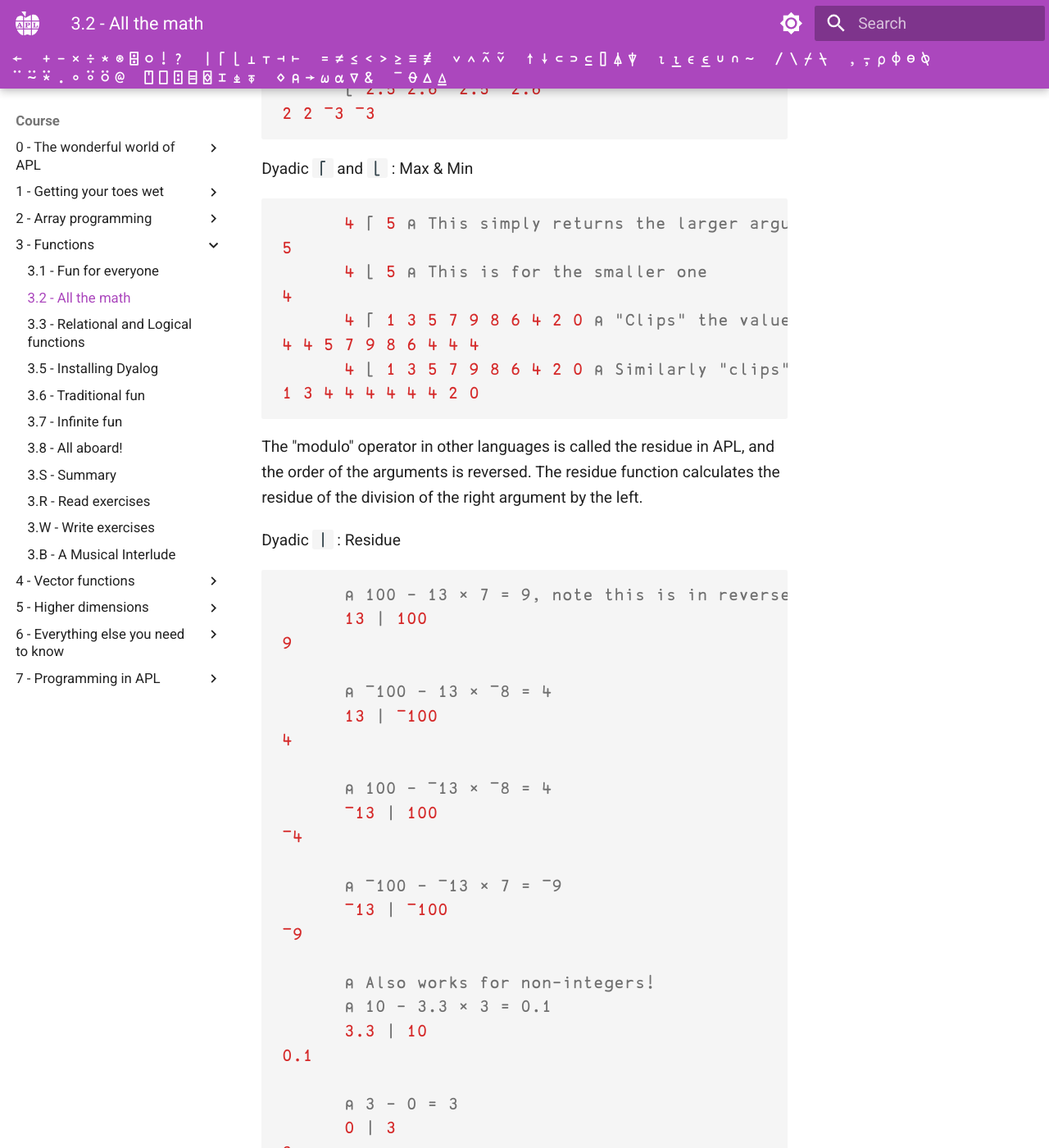
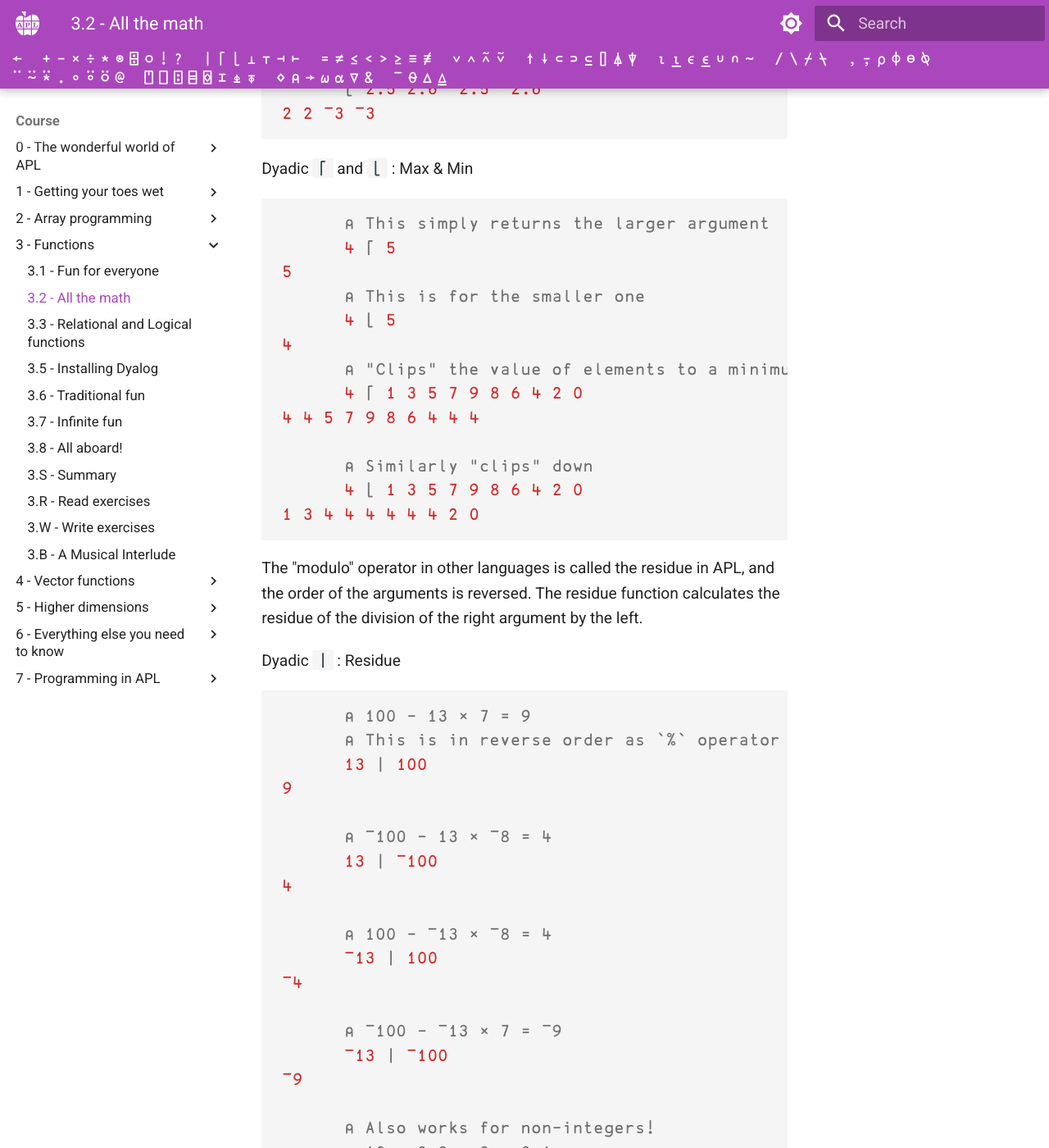
Before and after one commit to APLMOOC/APLMOOC, an MkDocs documentation site: the page built from docs/course/ch3/part2.md, in a window 1280 px wide and 1400 px high, scrolled down 1005 px. Shown: the whole window at 82% size. Built offline with MkDocs 1.6.1 and Material for MkDocs 9.7.7, drawn with Linux system fonts in a browser that asks for light colours; some web fonts are replaced; a script that is not in the unit is left out; some of the changed text lies outside the part shown.

````diff
--- a/docs/course/ch3/part2.md
+++ b/docs/course/ch3/part2.md
@@ -25,13 +25,18 @@ Monadic `⌈` and `⌊` : Ceil & Floor
 
 Dyadic `⌈` and `⌊` : Max & Min
 ```apl
-      4 ⌈ 5 ⍝ This simply returns the larger argument
+      ⍝ This simply returns the larger argument
+      4 ⌈ 5
 5
-      4 ⌊ 5 ⍝ This is for the smaller one
+      ⍝ This is for the smaller one
+      4 ⌊ 5
 4
-      4 ⌈ 1 3 5 7 9 8 6 4 2 0 ⍝ "Clips" the value of elements to a minimum
+      ⍝ "Clips" the value of elements to a minimum
+      4 ⌈ 1 3 5 7 9 8 6 4 2 0
 4 4 5 7 9 8 6 4 4 4
-      4 ⌊ 1 3 5 7 9 8 6 4 2 0 ⍝ Similarly "clips" down
+
+      ⍝ Similarly "clips" down
+      4 ⌊ 1 3 5 7 9 8 6 4 2 0
 1 3 4 4 4 4 4 4 2 0
 ```
 
@@ -39,7 +44,8 @@ The "modulo" operator in other languages is called the residue in APL, and the o
 
 Dyadic `|` : Residue
 ```apl
-      ⍝ 100 - 13 × 7 = 9, note this is in reverse order as `%` operator in C
+      ⍝ 100 - 13 × 7 = 9
+      ⍝ This is in reverse order as `%` operator in C
       13 | 100
 9
 
````
Also changed, not shown: other parts of docs/course/ch3/part2.md (+5 -2 lines), docs/course/ch3/bonus.md (+20 -50 lines), docs/course/ch3/part1.md (+4 -4 lines).
